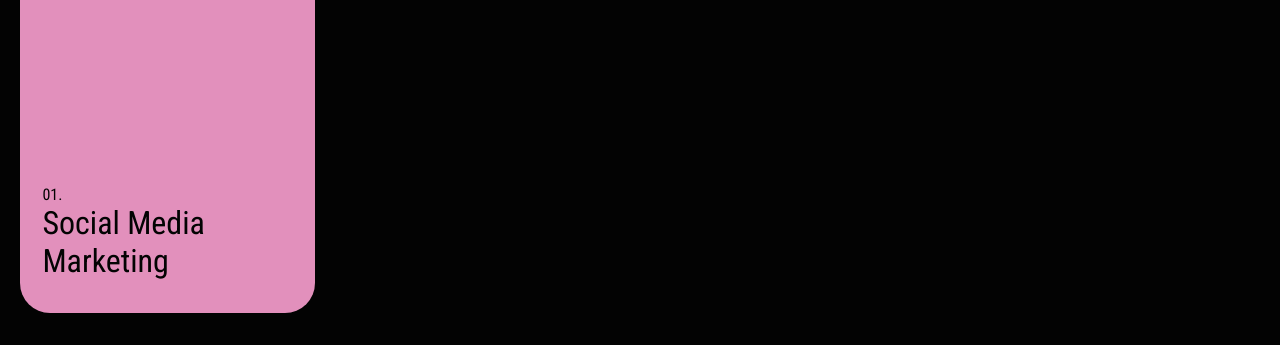
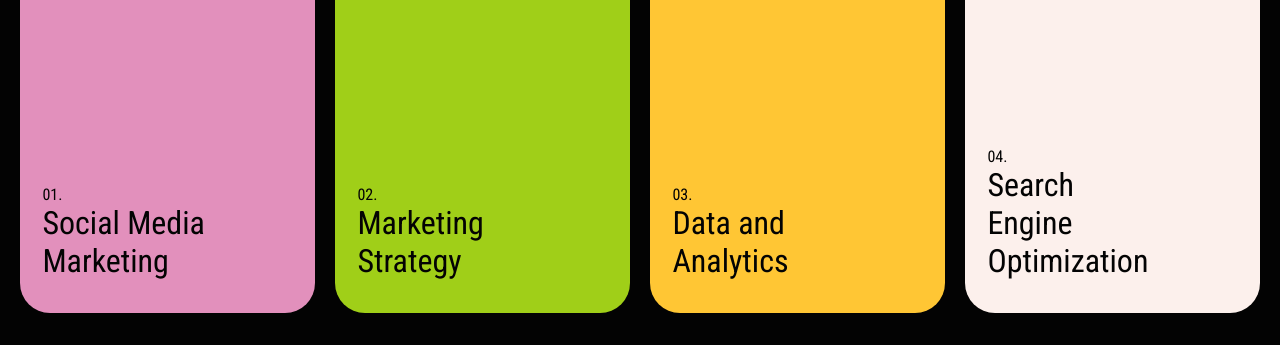
Before and after one commit to joshtom/modern-marketing, a website built with Parcel: page src/index.html in a window 1280 px wide. Shown: the part 590-935 px from the top of the page. Built offline with nearby package versions, Linux system fonts and the light colour scheme; what splitting would draw is missing.

```diff
--- a/src/index.html
+++ b/src/index.html
@@ -168,6 +168,54 @@
           </article>
         </main>
       </div>
+      <div class="card">
+        <span class="card-icon material-icons">swap_horiz</span>
+        <main class="card-body">
+          <div class="card-body__top">
+            <p class="count">02.</p>
+            <h1>Marketing Strategy</h1>
+            <div class="arrow-right">
+              <span class="material-icons">arrow_forward</span>
+            </div>
+          </div>
+          <article class="card-body__text">
+            We help you create plan for reaching prospective consumers and
+            turning them into customers
+          </article>
+        </main>
+      </div>
+      <div class="card">
+        <span class="card-icon material-icons">assessment</span>
+        <main class="card-body">
+          <div class="card-body__top">
+            <p class="count">03.</p>
+            <h1>Data and Analytics</h1>
+            <div class="arrow-right">
+              <span class="material-icons">arrow_forward</span>
+            </div>
+          </div>
+          <article class="card-body__text">
+            We help you create plan for reaching prospective consumers and
+            turning them into customers
+          </article>
+        </main>
+      </div>
+      <div class="card">
+        <span class="card-icon material-icons">search</span>
+        <main class="card-body">
+          <div class="card-body__top">
+            <p class="count">04.</p>
+            <h1>Search Engine Optimization</h1>
+            <div class="arrow-right">
+              <span class="material-icons">arrow_forward</span>
+            </div>
+          </div>
+          <article class="card-body__text">
+            We help you create plan for reaching prospective consumers and
+            turning them into customers
+          </article>
+        </main>
+      </div>
     </footer>
 
     <script type="module" src="./js/app.js"></script>
--- a/src/styles/styles.scss
+++ b/src/styles/styles.scss
@@ -202,8 +202,17 @@
     flex-direction: column;
     justify-content: space-between;
     font-family: "Roboto Condensed", sans-serif;
-    // transition: transform 0.5s ease;
     cursor: pointer;
+
+    &:nth-child(2) {
+      background-color: var(--color-green);
+    }
+    &:nth-child(3) {
+      background-color: var(--color-yellow);
+    }
+    &:nth-child(4) {
+      background-color: var(--color-text);
+    }
 
     span.card-icon {
       font-size: 48px;
```
Also changed, not shown: dist/index.html, 2 other files.
